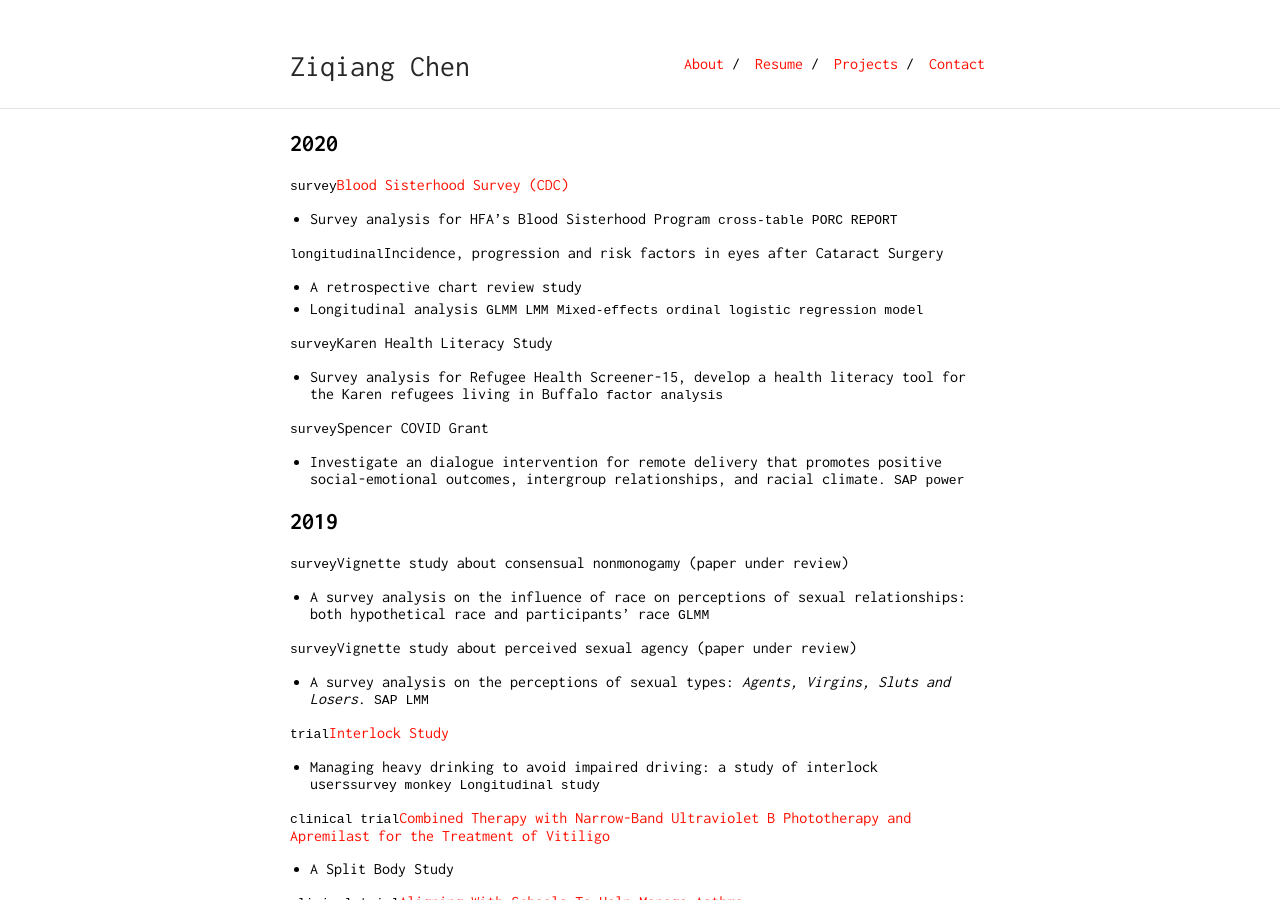
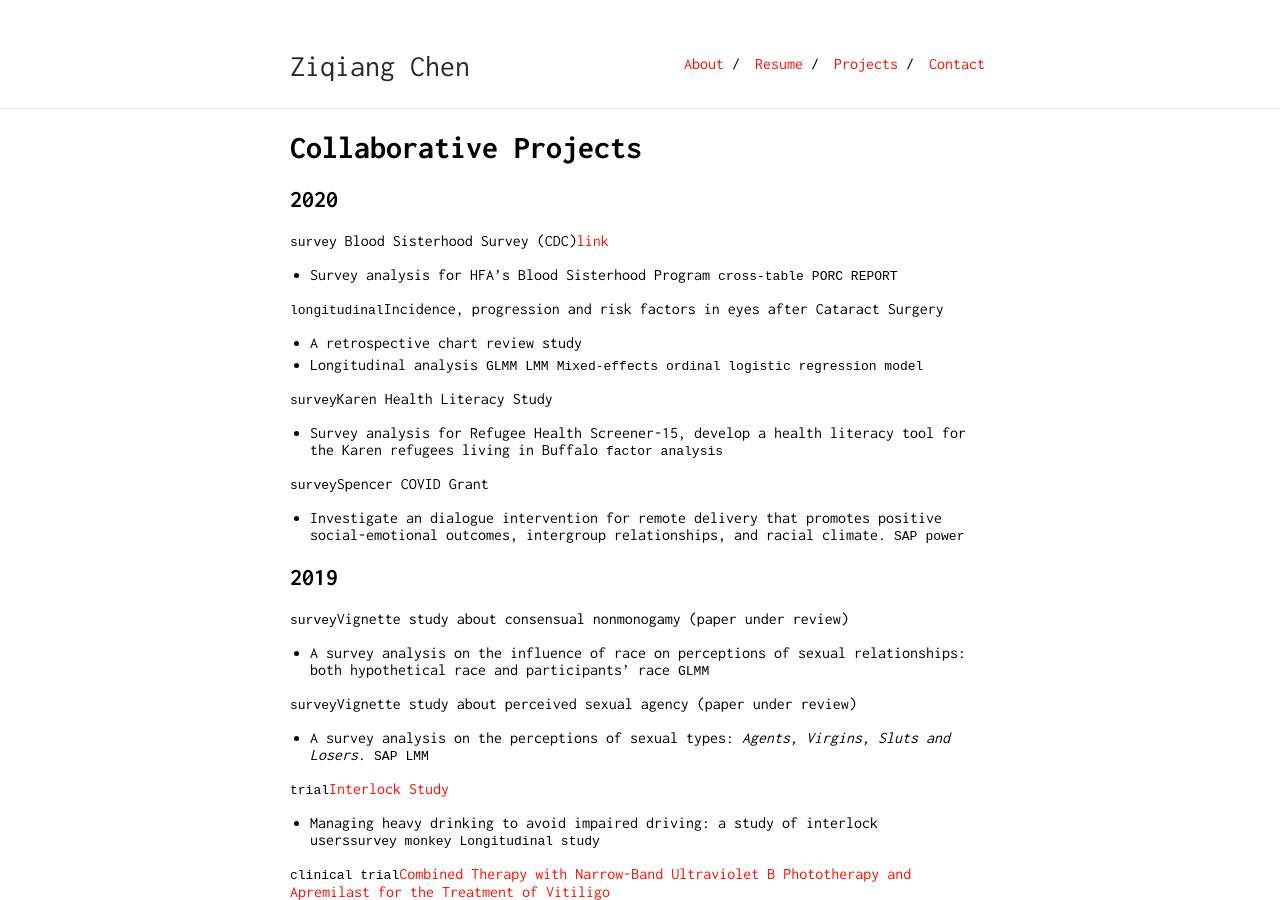
Before and after one commit to ziqiangc/ziqiangc.github.io, a Jekyll site: the page built from projects.md, in a window 1280 px wide and 900 px high. Built offline with Jekyll 4.4.1, drawn with Linux system fonts in a browser that asks for light colours; our own code applies the rules of GitHub Pages for plain Markdown files.

Commit message:
minor test for projects

```diff
--- a/projects.md
+++ b/projects.md
@@ -1,5 +1,6 @@
+# Collaborative Projects
 ## 2020
-`survey`[Blood Sisterhood Survey (CDC)](https://www.hemophiliafed.org/our-role-and-programs/assisting-and-advocating/blood-sisterhood/)
+`survey` Blood Sisterhood Survey (CDC)[link](https://www.hemophiliafed.org/our-role-and-programs/assisting-and-advocating/blood-sisterhood/)
 - Survey analysis for HFA’s Blood Sisterhood Program `cross-table` `PORC REPORT`
 
 `longitudinal`Incidence, progression and risk factors in eyes after Cataract Surgery
```
